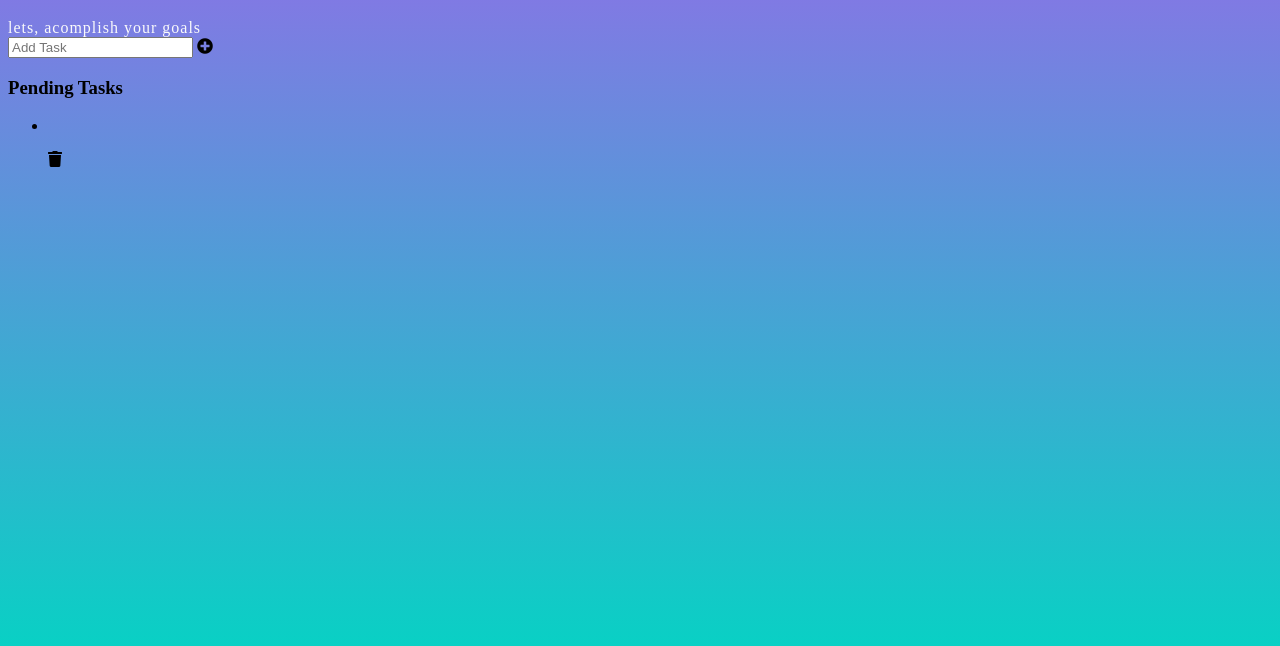
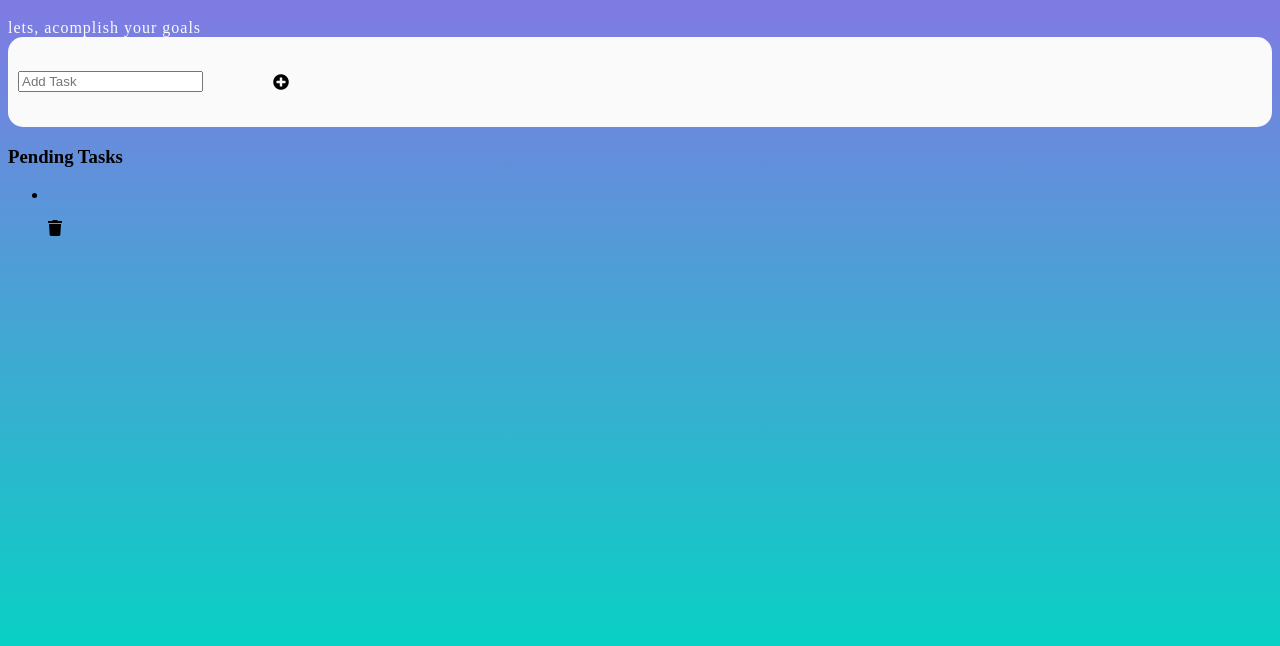
Before and after one commit to Carlos-Gabriel-Rojas/Task_Manager_App, a plain HTML site: page index.html in a window 1280 px wide. Shown: the part 142-788 px from the top of the page. Drawn offline with Linux system fonts and the light colour scheme.

Commit message:
added style and position the elements inside the addTask div

```diff
--- a/style.css
+++ b/style.css
@@ -26,3 +26,15 @@ span{
 #date{
 padding: 50px 0 5px 0;
 }
+
+/* add task */
+
+.addTask{
+    background-color: var(--color1);
+    border-radius: 15px;
+    height: 70px;
+    display: flex;
+    align-items: center;
+    padding: 10px;
+    gap: 70px;
+}
```
